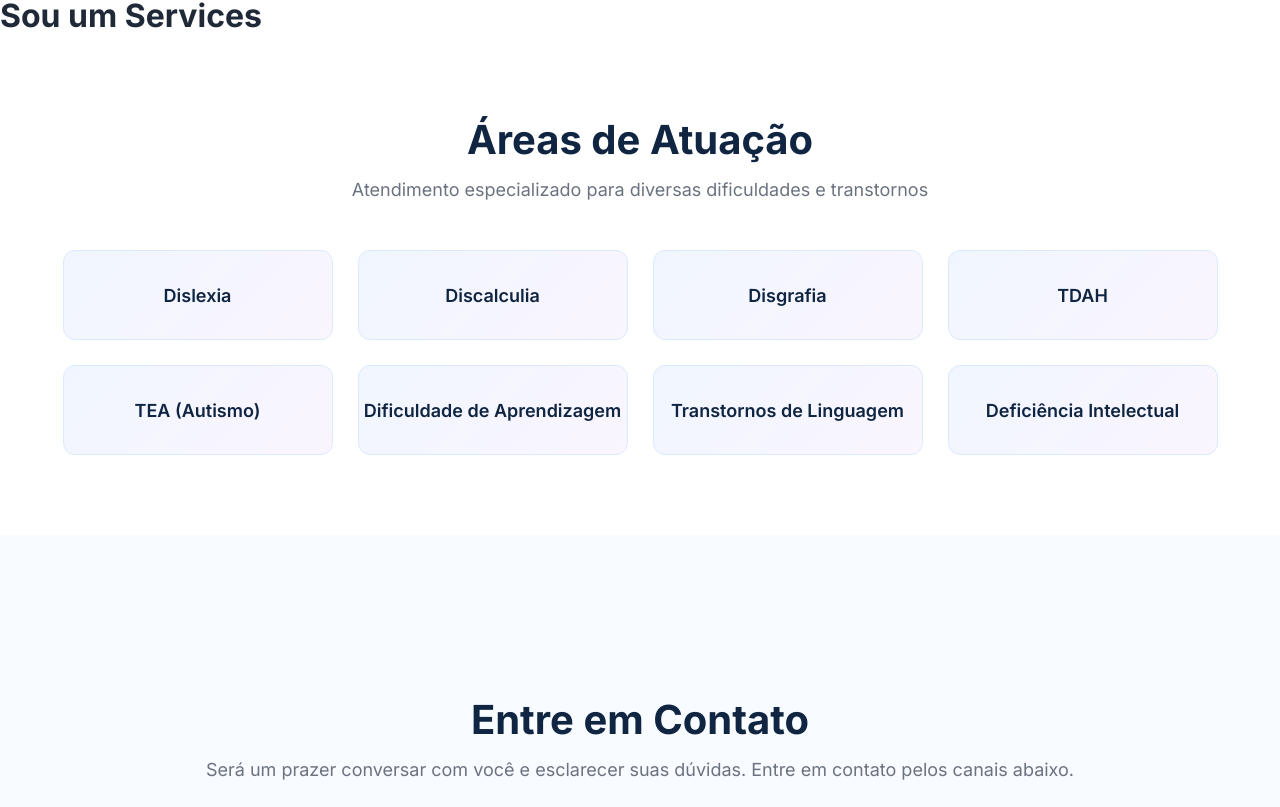
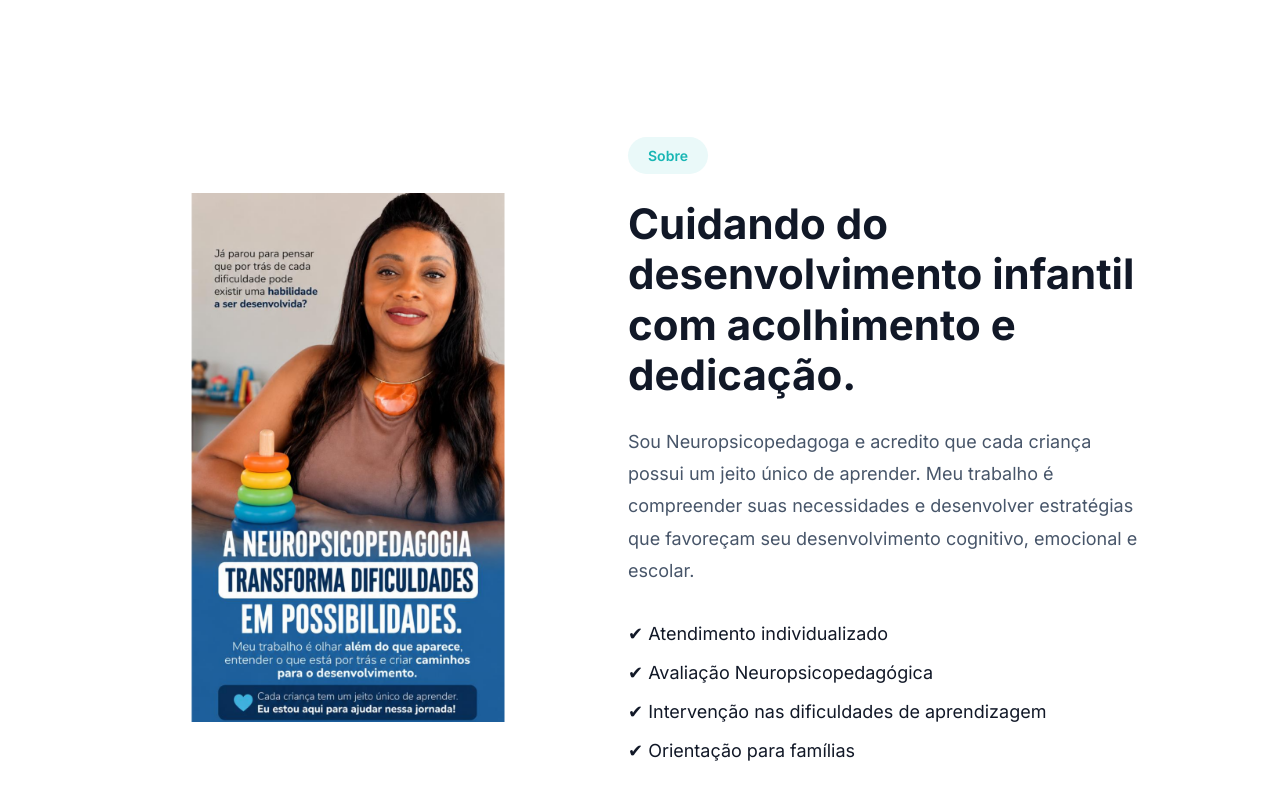
Before and after one commit to AlexandreAkkt/ErikaNeuropsicopedagoga, a React (Vite) app: page / in a window 1280 px wide. Shown: the part 793-1600 px from the top of the page. Built offline with nearby package versions, Linux system fonts and the light colour scheme.

Commit message:
Criando About.jsx e css

```diff
--- /dev/null
+++ b/src/components/About/About.css
@@ -0,0 +1,64 @@
+#about {
+  padding: 100px 9%;
+  background-color: #ffffff;
+}
+
+.about {
+  display: flex;
+  align-items: center;
+  justify-content: space-between;
+  gap: 70px;
+}
+
+.about-image {
+  width: 45%;
+  display: flex;
+  justify-content: center;
+}
+
+.about-image img {
+  width: 100%;
+  max-width: 500px;
+  border-radius: 20px;
+  object-fit: cover;
+}
+
+.about-content {
+  width: 55%;
+}
+
+.about-tag {
+  display: inline-block;
+  background-color: #EAF9F9;
+  color: #18B6B4;
+  padding: 10px 20px;
+  border-radius: 30px;
+  font-size: 14px;
+  font-weight: 600;
+  margin-bottom: 25px;
+}
+
+.about-content h2 {
+  font-size: 42px;
+  color: #111827;
+  line-height: 1.2;
+  margin-bottom: 25px;
+}
+
+.about-content p {
+  font-size: 18px;
+  color: #475569;
+  line-height: 1.8;
+  margin-bottom: 35px;
+}
+
+.about-content ul {
+  list-style: none;
+  padding: 0;
+}
+
+.about-content ul li {
+  font-size: 18px;
+  color: #111827;
+  margin-bottom: 18px;
+}
--- a/src/components/About/About.jsx
+++ b/src/components/About/About.jsx
@@ -1,4 +1,43 @@
-function About(){
-    return<h1> Sou um About</h1>
+import "./About.css";
+import erikaAbout from "../../assets/erika.png";
+
+function About() {
+  return (
+    <section id="about">
+      <div className="container about">
+
+        <div className="about-image">
+          <img src={erikaAbout} alt="Neuropsicopedagoga Erika" />
+        </div>
+
+        <div className="about-content">
+
+          <span className="about-tag">
+            Sobre
+          </span>
+
+          <h2>
+            Cuidando do desenvolvimento infantil com acolhimento e dedicação.</h2>
+
+          <p>
+            Sou Neuropsicopedagoga e acredito que cada criança possui um jeito
+            único de aprender. Meu trabalho é compreender suas necessidades e
+            desenvolver estratégias que favoreçam seu desenvolvimento cognitivo,
+            emocional e escolar.
+          </p>
+
+          <ul>
+            <li>✔ Atendimento individualizado</li>
+            <li>✔ Avaliação Neuropsicopedagógica</li>
+            <li>✔ Intervenção nas dificuldades de aprendizagem</li>
+            <li>✔ Orientação para famílias</li>
+          </ul>
+
+        </div>
+
+      </div>
+    </section>
+  );
 }
+
 export default About;
```
